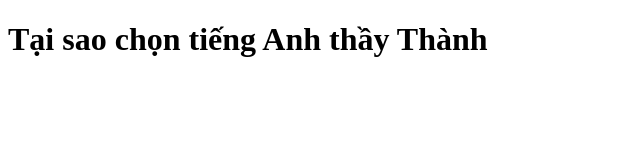
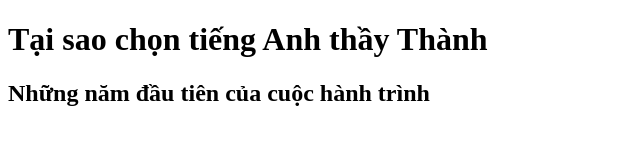
Before and after one commit to phanvc1996-dot/Duanlaptrinhso11, a plain HTML site: page index.html in a window 1280 px wide. Shown: the whole page, without its empty margins (0-640 px from the left). Drawn offline with Linux system fonts and the light colour scheme.

Commit message:
Sửa nội dung lần 1

```diff
--- a/index.html
+++ b/index.html
@@ -7,5 +7,6 @@
   </head>
   <body>
     <h1>Tại sao chọn tiếng Anh thầy Thành</h1>
+    <h2>Những năm đầu tiên của cuộc hành trình</h2>
   </body>
 </html>
```
